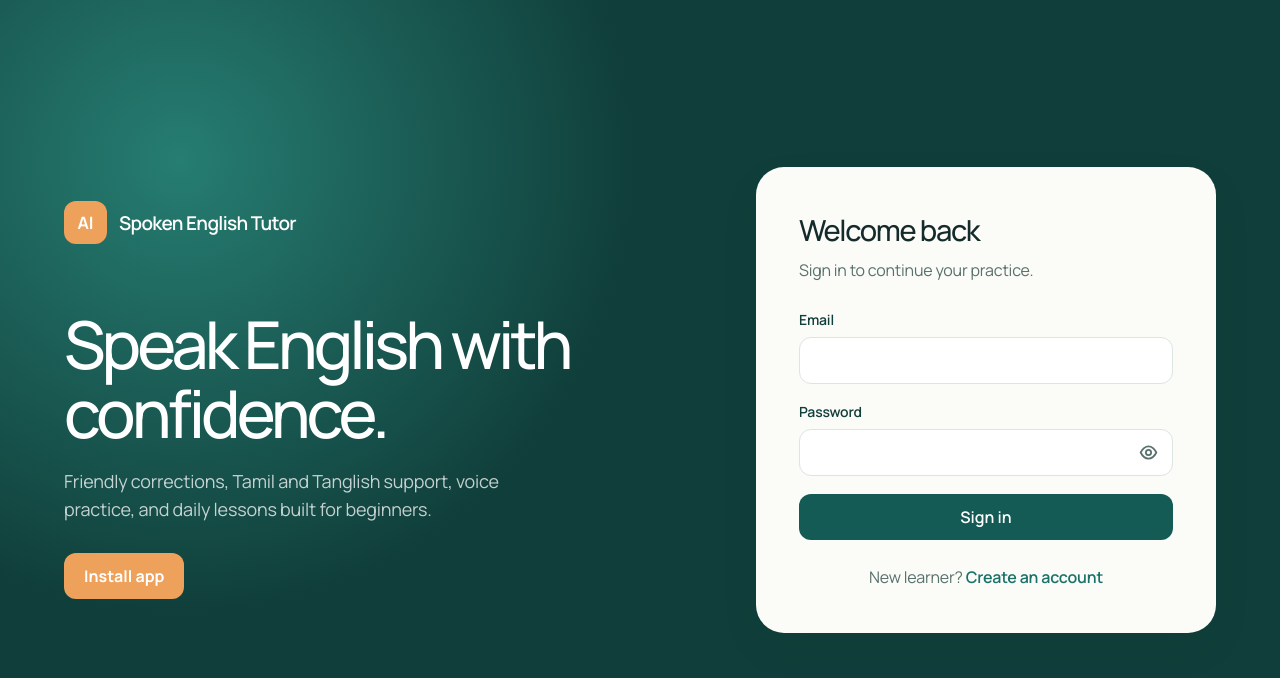
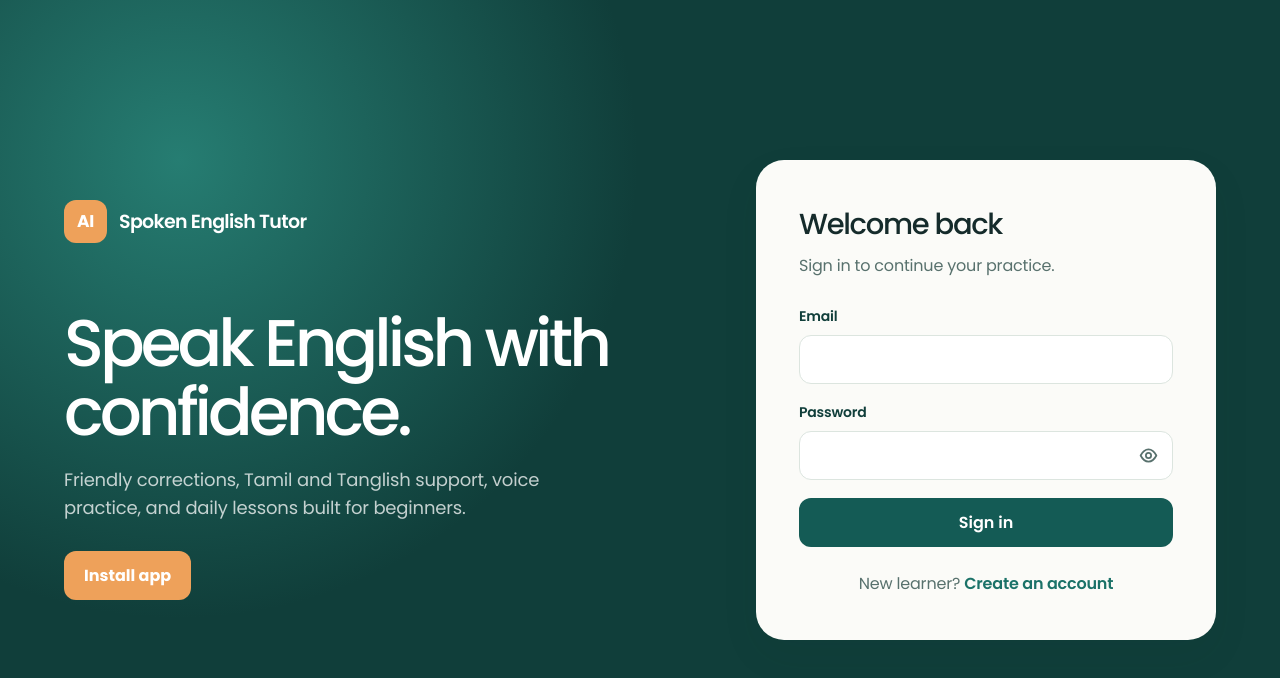
Before and after one commit to Asimnainamohamed/Ai_Spoken_English, a React (Vite) app in the folder client/: page /login in a window 1280 px wide. Shown: the top 678 px of the page. Built offline with nearby package versions, Linux system fonts and the light colour scheme; no server answers.

Commit message:
Use Poppins typography

```diff
--- a/client/index.html
+++ b/client/index.html
@@ -15,7 +15,7 @@
     <link rel="preconnect" href="https://fonts.googleapis.com" />
     <link rel="preconnect" href="https://fonts.gstatic.com" crossorigin />
     <link
-      href="https://fonts.googleapis.com/css2?family=Manrope:wght@400..800&amp;family=Noto+Sans+Tamil:wght@400;500;600;700&amp;display=swap"
+      href="https://fonts.googleapis.com/css2?family=Poppins:wght@400;500;600;700;800&amp;family=Noto+Sans+Tamil:wght@400;500;600;700&amp;display=swap"
       rel="stylesheet"
     />
     <title>AI Spoken English Tutor</title>
--- a/client/src/styles.css
+++ b/client/src/styles.css
@@ -1,10 +1,10 @@
 :root {
   color: #152b2b;
   background: #f5f7f2;
-  font-family: "Manrope", "Noto Sans Tamil", "Segoe UI", Arial, sans-serif;
+  font-family: "Poppins", "Noto Sans Tamil", "Segoe UI", Arial, sans-serif;
   font-synthesis: none;
   text-rendering: optimizeLegibility;
-  --font-display: "Manrope", "Noto Sans Tamil", "Segoe UI", Arial, sans-serif;
+  --font-display: "Poppins", "Noto Sans Tamil", "Segoe UI", Arial, sans-serif;
   --green-900: #103e3a;
   --green-800: #145b55;
   --green-700: #1b7268;
```
